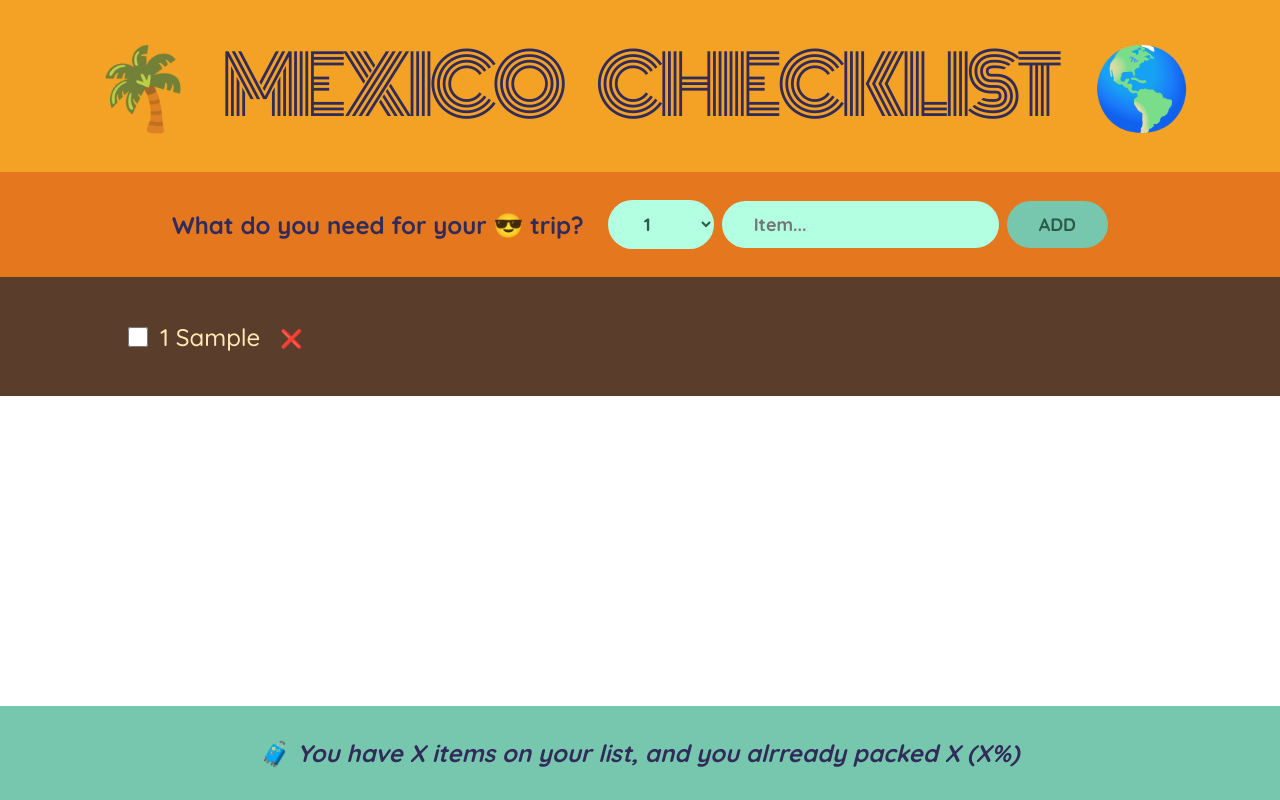
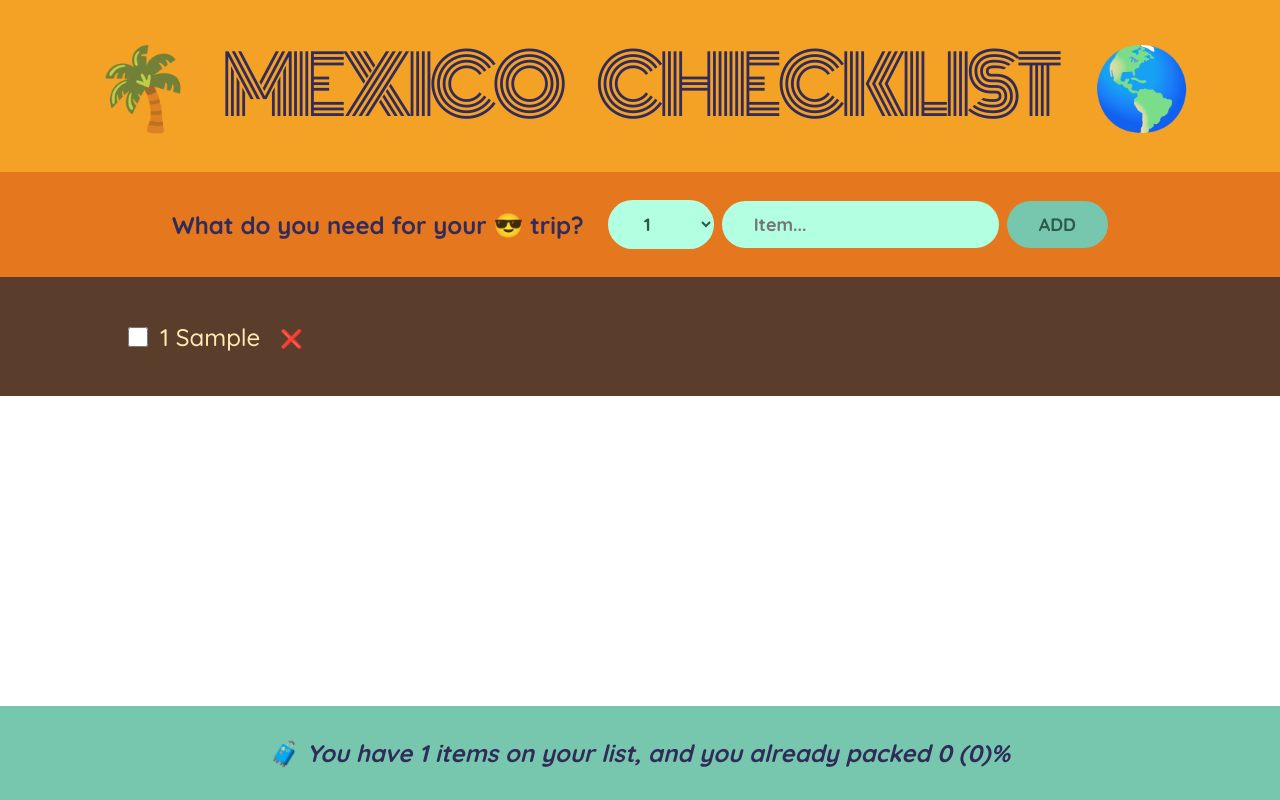
Before and after one commit to AlainDLC/travelList, a React (Create React App) app in the folder travel-list/: page / in a window 1280 px wide. Both pictures are taken after typing "Sample" into the empty fields and a click on the button "ADD". Built offline with nearby package versions, Linux system fonts and the light colour scheme.

Commit message:
Derived State with calculation features

```diff
--- a/travel-list/src/App.js
+++ b/travel-list/src/App.js
@@ -26,9 +26,9 @@ export default function App() {
       <PackingList
         items={items}
         onDeletedItems={handleDeletedItems}
-        onToggleItems={handleToogle}
+        onToggle={handleToogle}
       />
-      <Stats />
+      <Stats items={items} />
     </>
   );
 }
@@ -75,7 +75,7 @@ function Form({ onAddItem }) {
   );
 }
 
-function PackingList({ items, onDeletedItems, onToggleItems }) {
+function PackingList({ items, onDeletedItems, onToggle }) {
   return (
     <div className="list">
       <ul>
@@ -84,7 +84,7 @@ function PackingList({ items, onDeletedItems, onToggleItems }) {
             item={item}
             key={item.id}
             onDeletedItems={onDeletedItems}
-            onToggleItems={onToggleItems}
+            onToggle={onToggle}
           />
         ))}
       </ul>
@@ -92,13 +92,13 @@ function PackingList({ items, onDeletedItems, onToggleItems }) {
   );
 }
 
-function Item({ item, onDeletedItems, onToggleItems }) {
+function Item({ item, onDeletedItems, onToggle }) {
   return (
     <li>
       <input
         type="checkbox"
         value={item.packed}
-        onChange={() => onToggleItems(item.id)}
+        onChange={() => onToggle(item.id)}
       />
       <span style={item.packed ? { textDecoration: "line-through" } : {}}>
         {item.quantity} {item.description} {item.newItem}
@@ -110,10 +110,27 @@ function Item({ item, onDeletedItems, onToggleItems }) {
   );
 }
 
-function Stats() {
+function Stats({ items }) {
+  if (!items.length)
+    return (
+      <p className="stats">
+        <em>🎉🎉🎉 Start adding some items to your packing list 🎉🎉🎉</em>
+      </p>
+    );
+  const numOfList = items.length;
+  const numOfPacked = items.filter((item) => item.packed).length;
+  const percentPacked =
+    numOfList > 0 ? Number(Math.round((numOfPacked / numOfList) * 100)) : 0;
+
   return (
     <footer className="stats">
-      🧳<em> You have X items on your list, and you alrready packed X (X%)</em>
+      🧳
+      <em>
+        {percentPacked === 100
+          ? "You got everthing! Ready to go "
+          : ` You have ${numOfList} items on your list, and you already packed
+        ${numOfPacked} (${percentPacked})%`}
+      </em>
     </footer>
   );
 }
```
